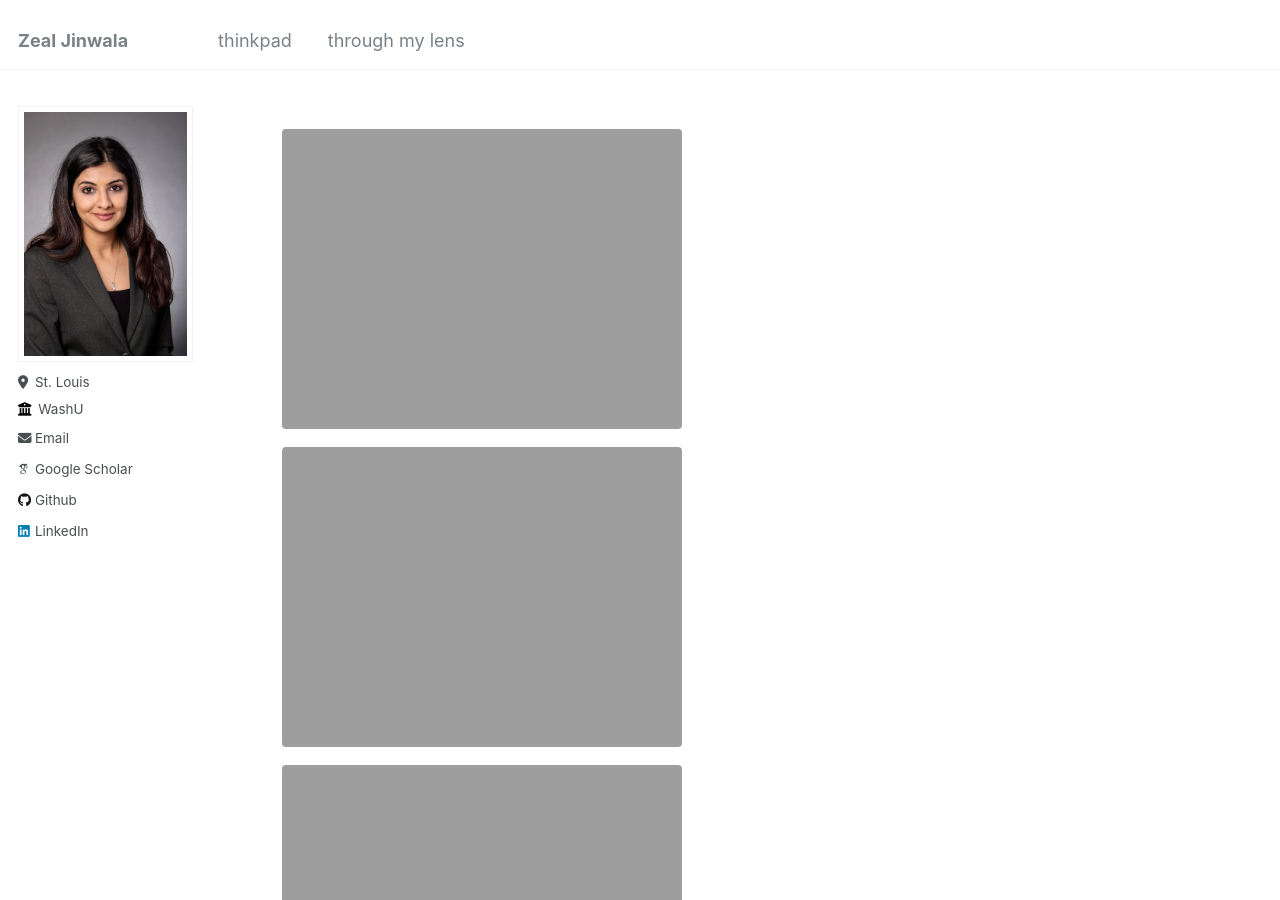
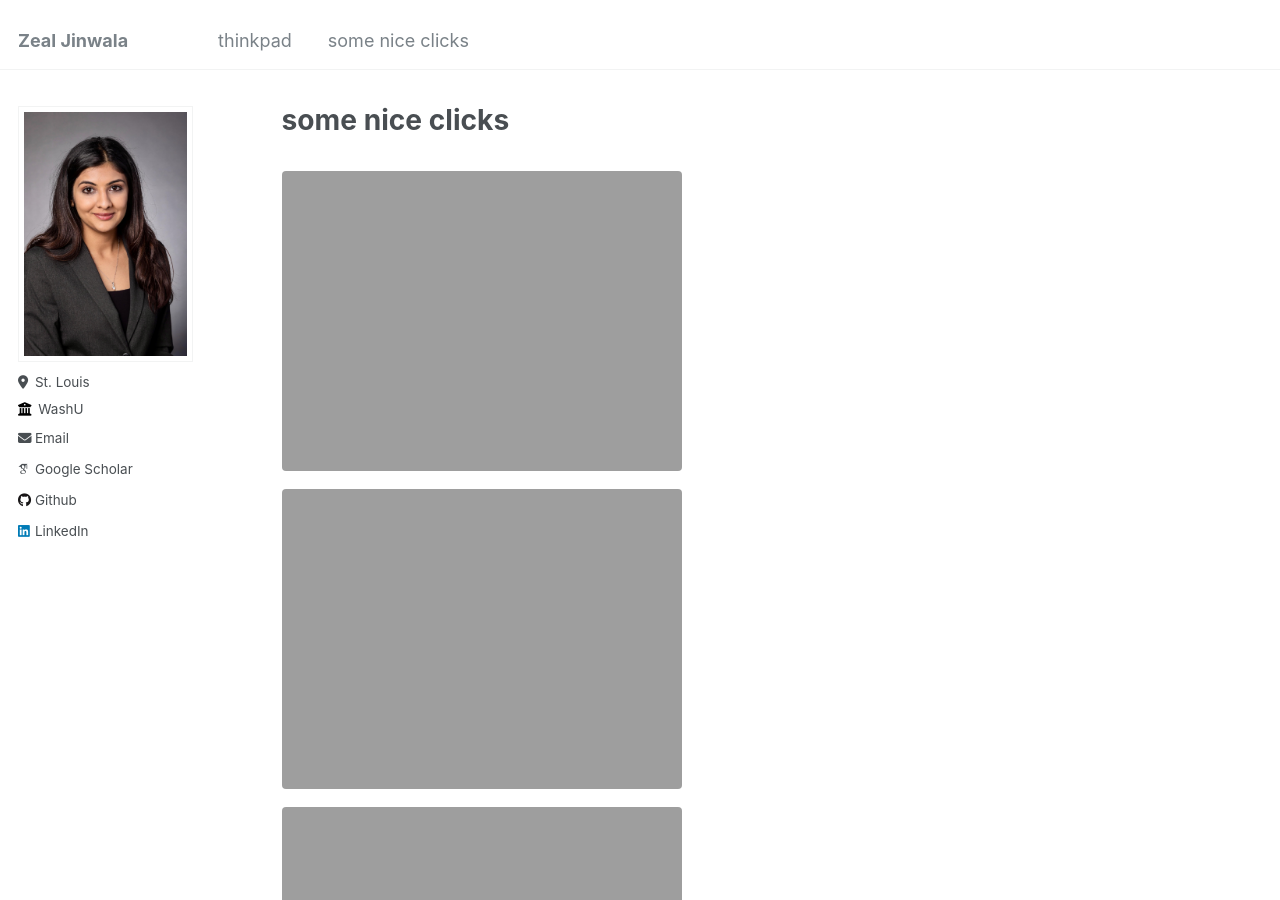
Before and after one commit to zealjinwala/zealjinwala.github.io, a Jekyll site: the page built from _pages/some-nice-clicks.md, in a window 1280 px wide and 900 px high. Built offline with Jekyll 4.4.1, drawn with Linux system fonts in a browser that asks for light colours; some web fonts are replaced.

```diff
--- a/_data/navigation.yml
+++ b/_data/navigation.yml
@@ -7,8 +7,8 @@
   - title: "thinkpad"
     url: /year-archive/
 
-  - title: "through my lens"
-    url: /through-my-lens/
+  - title: "some nice clicks"
+    url: /some-nice-clicks/
 
 # - title: "Teaching"
 #   url: /teaching/
--- a/_pages/some-nice-clicks.md
+++ b/_pages/some-nice-clicks.md
@@ -1,5 +1,5 @@
 ---
-# title:
+title: "some nice clicks"
 permalink: /some-nice-clicks/
 author_profile: true
 gallery:
```
